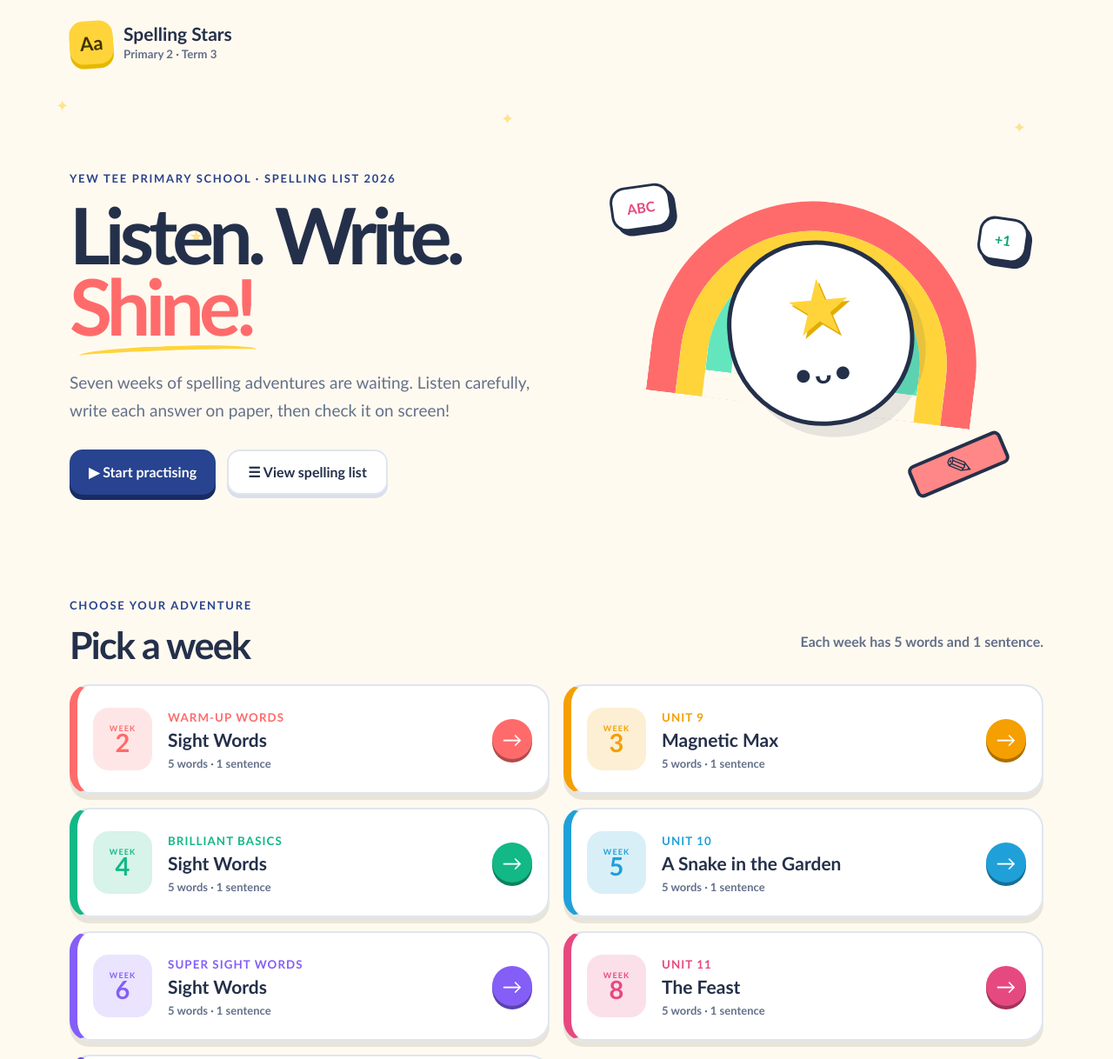
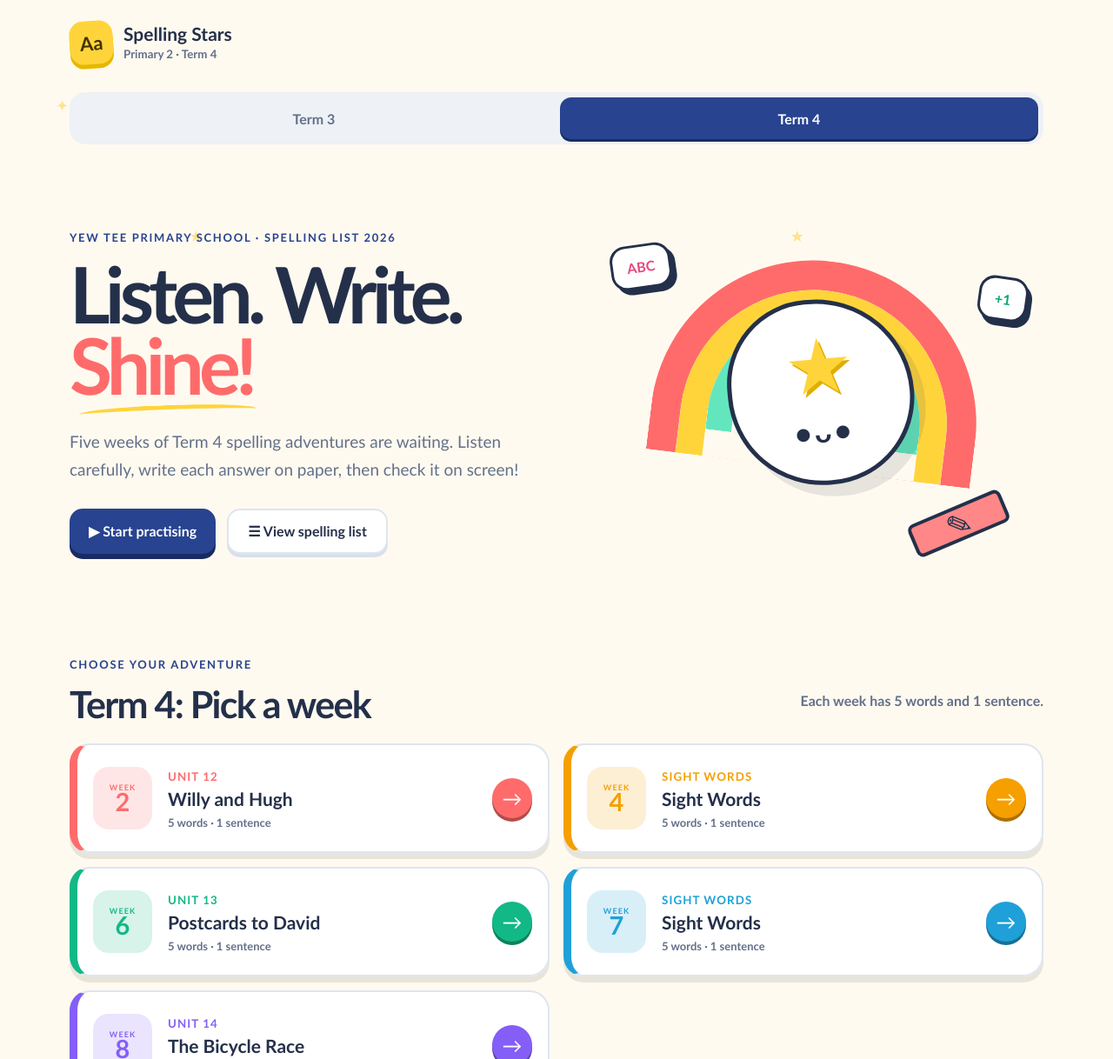
Before and after one commit to goatedapps/rq-spelling, a plain HTML site: page index.html in a window 1280 px wide. Shown: the top 1218 px of the page at 87% size. Drawn offline with Linux system fonts and the light colour scheme.

Commit message:
Add Term 4 spelling lists and separate term tabs

```diff
--- a/index.html
+++ b/index.html
@@ -4,12 +4,13 @@
   <meta charset="utf-8">
   <meta name="viewport" content="width=device-width,initial-scale=1">
   <meta name="theme-color" content="#fffaf0">
-  <title>Spelling Stars — Primary 2 Term 3</title>
+  <title>Spelling Stars — Primary 2 Terms 3 &amp; 4</title>
   <style>
     :root{--ink:#24304a;--muted:#63708a;--cream:#fffaf0;--paper:#fff;--navy:#28438f;--yellow:#ffd43b;--coral:#ff6b6b;--mint:#63e6be;--line:#dfe5f0}
     *{box-sizing:border-box}html{scroll-behavior:smooth}body{margin:0;background:var(--cream);color:var(--ink);font-family:"Trebuchet MS","Avenir Next",Avenir,Arial,sans-serif}button,input,textarea{font:inherit}button{color:inherit}button:focus-visible,input:focus-visible,textarea:focus-visible{outline:4px solid rgba(50,108,255,.25);outline-offset:3px}
     #app{min-height:100vh;position:relative;overflow:hidden}#app:before{content:"";position:fixed;inset:0;pointer-events:none;opacity:.26;background-image:radial-gradient(#2e4072 .65px,transparent .65px);background-size:18px 18px}.decor{position:absolute;inset:0;pointer-events:none}.decor span{position:absolute;color:#ffc928;font-size:18px;opacity:.5}.decor span:nth-child(1){left:5%;top:110px}.decor span:nth-child(2){left:17%;top:260px}.decor span:nth-child(3){left:45%;top:125px}.decor span:nth-child(4){left:71%;top:260px}.decor span:nth-child(5){left:91%;top:135px}
     .topbar{position:relative;z-index:5;max-width:1180px;margin:auto;padding:24px 30px;display:flex;align-items:center;justify-content:space-between}.brand{border:0;background:transparent;display:flex;align-items:center;gap:12px;cursor:pointer;text-align:left;padding:0}.brand-mark{width:50px;height:50px;border-radius:16px;display:grid;place-items:center;background:var(--yellow);color:#403300;font-size:22px;font-weight:900;transform:rotate(-4deg);box-shadow:0 5px 0 #e6b800}.brand strong{display:block;font-size:21px;line-height:1.05}.brand small{display:block;color:var(--muted);margin-top:4px;font-weight:700}.home-btn{border:2px solid var(--line);border-radius:14px;background:#fff;font-weight:800;padding:10px 16px;cursor:pointer;box-shadow:0 3px 0 #d8dfeb}
+    .term-tabs{position:relative;z-index:5;display:flex;gap:8px;width:min(1120px,calc(100% - 44px));margin:8px auto 0;padding:6px;background:#eef1f5;border-radius:18px}.term-tab{flex:1;min-height:48px;border:0;border-radius:13px;background:transparent;color:var(--muted);font-weight:900;cursor:pointer}.term-tab[aria-selected="true"]{background:var(--navy);color:#fff;box-shadow:0 3px 0 #192b62}
     .page{position:relative;z-index:1;width:min(1120px,calc(100% - 44px));margin:auto}.hero{min-height:570px;display:grid;grid-template-columns:1.05fr .95fr;align-items:center;gap:40px}.eyebrow{color:var(--navy);font-size:13px;font-weight:900;letter-spacing:.13em;text-transform:uppercase;margin:0 0 16px}.hero h1{font-size:clamp(60px,7vw,92px);line-height:.91;letter-spacing:-.065em;margin:0}.hero h1 em{color:var(--coral);font-style:normal;position:relative}.hero h1 em:after{content:"";position:absolute;left:5%;right:-2%;bottom:-8px;height:10px;border-radius:50%;border-top:5px solid var(--yellow);transform:rotate(-2deg)}.hero-text{color:var(--muted);font-size:19px;line-height:1.65;max-width:570px;margin:32px 0 0}.actions{display:flex;gap:13px;flex-wrap:wrap;margin-top:30px}.primary,.secondary,.text-btn{min-height:52px;border-radius:15px;padding:0 22px;border:0;font-weight:900;cursor:pointer}.primary{background:var(--navy);color:#fff;box-shadow:0 6px 0 #192b62}.secondary{background:#fff;border:2px solid var(--line);box-shadow:0 4px 0 #d9dfeb}.text-btn{background:transparent;text-decoration:underline}
     .hero-art{height:430px;position:relative;display:grid;place-items:center}.rainbow{position:absolute;width:375px;height:240px;top:64px;border-radius:210px 210px 0 0;border:34px solid var(--coral);border-bottom:0;transform:rotate(7deg)}.rainbow i{position:absolute;border-radius:180px 180px 0 0;border-bottom:0}.rainbow i:nth-child(1){inset:0;border:31px solid var(--yellow);border-bottom:0}.rainbow i:nth-child(2){inset:31px;border:30px solid var(--mint);border-bottom:0}.rainbow i:nth-child(3){inset:61px;border:29px solid #73c0fc;border-bottom:0}.mascot{position:relative;z-index:2;width:214px;height:214px;background:#fff;border:5px solid var(--ink);border-radius:46% 54% 48% 52%;display:grid;place-items:center;transform:rotate(-5deg);box-shadow:12px 14px 0 rgba(36,48,74,.11)}.mascot-star{position:absolute;font-size:88px;color:var(--yellow);top:16px;text-shadow:3px 4px 0 #e1ad00}.face{margin-top:88px;font-size:34px;font-weight:900;letter-spacing:3px}.pencil{position:absolute;right:40px;bottom:44px;z-index:3;background:#ff8787;width:115px;height:40px;border:4px solid var(--ink);border-radius:8px;font-size:35px;line-height:32px;text-align:center;transform:rotate(-23deg)}.bubble{position:absolute;z-index:3;border:3px solid var(--ink);background:#fff;border-radius:18px;padding:13px 16px;font-weight:900;box-shadow:5px 6px 0 var(--ink)}.b1{top:45px;left:15px;transform:rotate(-8deg);color:#e64980}.b2{right:18px;top:82px;transform:rotate(8deg);color:#0ca678}
     .week-section{padding:20px 0 90px}.section-head{display:flex;justify-content:space-between;align-items:end;gap:30px;margin-bottom:24px}.section-head h2,.intro h1{font-size:43px;line-height:1;margin:0;letter-spacing:-.04em}.section-head>p,.intro>p:last-child{color:var(--muted);font-weight:700}.week-grid{display:grid;grid-template-columns:repeat(2,1fr);gap:16px}.week-card{--week:#ff6b6b;min-height:126px;padding:18px;border:2px solid var(--line);border-left:9px solid var(--week);border-radius:23px;background:rgba(255,255,255,.94);display:flex;align-items:center;gap:18px;box-shadow:0 7px 0 #e8e4d9}.week-no{width:68px;height:72px;flex:0 0 auto;background:color-mix(in srgb,var(--week) 17%,white);color:var(--week);border-radius:18px;display:grid;place-content:center;text-align:center;font-size:29px;line-height:.85;font-weight:900}.week-no span{font-size:9px;letter-spacing:.12em}.week-copy{flex:1;min-width:0}.week-copy small{color:var(--week);font-weight:900;text-transform:uppercase;letter-spacing:.08em}.week-copy h3{margin:5px 0 7px;font-size:21px}.week-copy p{margin:0;color:var(--muted);font-size:13px;font-weight:700}.round-btn{width:46px;height:46px;border:0;border-radius:50%;background:var(--week);color:#fff;font-size:23px;cursor:pointer;box-shadow:0 4px 0 color-mix(in srgb,var(--week) 70%,black)}
@@ -25,7 +26,7 @@
 <body>
   <div id="app"></div>
   <script>
-    const WEEKS=[
+    const TERMS={3:[
       {week:2,title:"Sight Words",label:"Warm-up words",colour:"#ff6b6b",words:["would","quickly","smiled","nodded","decided"],sentence:"Mother thanked our neighbour for helping her."},
       {week:3,title:"Magnetic Max",label:"Unit 9",colour:"#f59f00",words:["bunch","magnet","pockets","paper clips","skateboard"],sentence:"Odd things happen when people walk under this tree."},
       {week:4,title:"Sight Words",label:"Brilliant basics",colour:"#12b886",words:["under","right","being","healthy","exercise"],sentence:"David stormed into his room after arguing with his brother."},
@@ -33,22 +34,31 @@
       {week:6,title:"Sight Words",label:"Super sight words",colour:"#845ef7",words:["half","almost","spend","loudly","listened"],sentence:"That night, I fell asleep very quickly."},
       {week:8,title:"The Feast",label:"Unit 11",colour:"#e64980",words:["furious","served","danced","fabulous","invitation"],sentence:"He went home with tears in his dinosaur eyes."},
       {week:9,title:"Sight Words",label:"Final word quest",colour:"#7048e8",words:["learn","places","angry","holidays","delicious"],sentence:"James bowed his head and apologised to Mary for pushing her."}
-    ];
-    const state={screen:"home",weekIndex:0,part:"words",itemIndex:0,revealed:false,celebrate:false};
+    ],4:[
+      {week:2,title:"Willy and Hugh",label:"Unit 12",colour:"#ff6b6b",words:["lonely","amazed","business","appeared","terrifying"],sentence:"Everyone seemed to have friends except Willy."},
+      {week:4,title:"Sight Words",label:"Sight words",colour:"#f59f00",words:["finally","helpful","happily","excited","herself"],sentence:"We rushed over to see what had happened."},
+      {week:6,title:"Postcards to David",label:"Unit 13",colour:"#12b886",words:["night","awake","another","learning","afternoon"],sentence:"On a hazy October evening, David got another postcard."},
+      {week:7,title:"Sight Words",label:"Sight words",colour:"#20a0d8",words:["dinner","usually","surprised","wonderful","sometimes"],sentence:"My heart began to beat faster."},
+      {week:8,title:"The Bicycle Race",label:"Unit 14",colour:"#845ef7",words:["useful","pedalled","colourful","cheered","disappointed"],sentence:"The children were ready for the race."}
+    ]};
+    const getWeeks=()=>TERMS[state.term];
+    const state={term:4,screen:"home",weekIndex:0,part:"words",itemIndex:0,revealed:false,celebrate:false};
     const app=document.getElementById("app");
     const esc=s=>String(s).replace(/[&<>"']/g,c=>({"&":"&amp;","<":"&lt;",">":"&gt;",'"':"&quot;","'":"&#39;"}[c]));
     function speak(text){if(!("speechSynthesis" in window)){alert("Speech is not available in this browser.");return}speechSynthesis.cancel();const u=new SpeechSynthesisUtterance(text);u.lang="en-SG";u.rate=.72;u.pitch=1.05;speechSynthesis.speak(u)}
-    function shell(content){return `<div class="decor" aria-hidden="true"><span>✦</span><span>★</span><span>✦</span><span>★</span><span>✦</span></div><header class="topbar"><button class="brand" data-action="home" aria-label="Go to home"><span class="brand-mark">Aa</span><span><strong>Spelling Stars</strong><small>Primary 2 · Term 3</small></span></button>${state.screen!=="home"?'<button class="home-btn" data-action="home">⌂ <span>Home</span></button>':""}</header>${content}<footer><span>Made for little learners with big dreams</span><b>★</b></footer>`}
-    function home(){const cards=WEEKS.map((w,i)=>`<article class="week-card" style="--week:${w.colour}"><div class="week-no"><span>WEEK</span>${w.week}</div><div class="week-copy"><small>${w.label}</small><h3>${w.title}</h3><p>5 words · 1 sentence</p></div><button class="round-btn" data-action="start" data-week="${i}" aria-label="Practise week ${w.week}">→</button></article>`).join("");return shell(`<div class="page"><section class="hero"><div><p class="eyebrow">Yew Tee Primary School · Spelling List 2026</p><h1>Listen. Write.<br><em>Shine!</em></h1><p class="hero-text">Seven weeks of spelling adventures are waiting. Listen carefully, write each answer on paper, then check it on screen!</p><div class="actions"><button class="primary" data-action="start" data-week="0">▶ Start practising</button><button class="secondary" data-action="learn">☰ View spelling list</button></div></div><div class="hero-art" aria-hidden="true"><div class="rainbow"><i></i><i></i><i></i></div><div class="mascot"><span class="mascot-star">★</span><span class="face">•ᴗ•</span></div><div class="pencil">✎</div><div class="bubble b1">ABC</div><div class="bubble b2">+1</div></div></section><section class="week-section"><div class="section-head"><div><p class="eyebrow">Choose your adventure</p><h2>Pick a week</h2></div><p>Each week has 5 words and 1 sentence.</p></div><div class="week-grid">${cards}</div></section></div>`)}
+    function shell(content){return `<div class="decor" aria-hidden="true"><span>✦</span><span>★</span><span>✦</span><span>★</span><span>✦</span></div><header class="topbar"><button class="brand" data-action="home" aria-label="Go to home"><span class="brand-mark">Aa</span><span><strong>Spelling Stars</strong><small>Primary 2 · Term ${state.term}</small></span></button>${state.screen!=="home"?'<button class="home-btn" data-action="home">⌂ <span>Home</span></button>':""}</header><nav class="term-tabs" role="tablist" aria-label="Spelling term">${[3,4].map(term=>`<button class="term-tab" id="term-tab-${term}" role="tab" aria-selected="${state.term===term}" aria-controls="term-panel" tabindex="${state.term===term?0:-1}" data-action="term" data-term="${term}">Term ${term}</button>`).join("")}</nav><div id="term-panel" role="tabpanel" aria-labelledby="term-tab-${state.term}">${content}</div><footer><span>Made for little learners with big dreams</span><b>★</b></footer>`}
+    function home(){const cards=getWeeks().map((w,i)=>`<article class="week-card" style="--week:${w.colour}"><div class="week-no"><span>WEEK</span>${w.week}</div><div class="week-copy"><small>${w.label}</small><h3>${w.title}</h3><p>5 words · 1 sentence</p></div><button class="round-btn" data-action="start" data-week="${i}" aria-label="Practise week ${w.week}">→</button></article>`).join("");return shell(`<div class="page"><section class="hero"><div><p class="eyebrow">Yew Tee Primary School · Spelling List 2026</p><h1>Listen. Write.<br><em>Shine!</em></h1><p class="hero-text">${state.term===3?"Seven":"Five"} weeks of Term ${state.term} spelling adventures are waiting. Listen carefully, write each answer on paper, then check it on screen!</p><div class="actions"><button class="primary" data-action="start" data-week="0">▶ Start practising</button><button class="secondary" data-action="learn">☰ View spelling list</button></div></div><div class="hero-art" aria-hidden="true"><div class="rainbow"><i></i><i></i><i></i></div><div class="mascot"><span class="mascot-star">★</span><span class="face">•ᴗ•</span></div><div class="pencil">✎</div><div class="bubble b1">ABC</div><div class="bubble b2">+1</div></div></section><section class="week-section"><div class="section-head"><div><p class="eyebrow">Choose your adventure</p><h2>Term ${state.term}: Pick a week</h2></div><p>Each week has 5 words and 1 sentence.</p></div><div class="week-grid">${cards}</div></section></div>`)}
     function miniSpeak(text){return `<button class="speak-mini" data-action="speak" data-text="${encodeURIComponent(text)}" aria-label="Read aloud: ${esc(text)}">🔊</button>`}
-    function learn(){const cards=WEEKS.map((w,i)=>`<article class="learn-card" style="--week:${w.colour}"><div class="learn-top"><span>Week ${w.week}</span><small>${w.label}</small></div><h2>${w.title}</h2><ol>${w.words.map(x=>`<li><span>${esc(x)}</span>${miniSpeak(x)}</li>`).join("")}</ol><div class="sentence-box"><div><small>Sentence</small><p>${esc(w.sentence)}</p></div>${miniSpeak(w.sentence)}</div><button class="card-practice" data-action="start" data-week="${i}">Practise week ${w.week} →</button></article>`).join("");return shell(`<div class="page"><section class="intro"><p class="eyebrow">Learn at your own pace</p><h1>My spelling list</h1><p>Tap any speaker to hear a word or sentence.</p></section><div class="learn-grid">${cards}</div></div>`)}
-    function practice(){const w=WEEKS[state.weekIndex],target=state.part==="words"?w.words[state.itemIndex]:w.sentence,total=6,index=state.part==="words"?state.itemIndex:5;if(state.celebrate)return shell(`<div class="page practice-page"><section class="celebrate"><div class="confetti">✦ ★ ✦ ★ ✦</div><div class="big-star">★</div><p class="eyebrow">Week ${w.week} complete</p><h1>You’re a spelling star!</h1><p>You listened to all 5 words and the sentence. Great effort!</p><div class="actions"><button class="primary" data-action="restart">Practise again</button>${state.weekIndex<WEEKS.length-1?'<button class="secondary" data-action="nextweek">Next week →</button>':""}<button class="text-btn" data-action="home">Choose another week</button></div></section></div>`);
+    function learn(){const cards=getWeeks().map((w,i)=>`<article class="learn-card" style="--week:${w.colour}"><div class="learn-top"><span>Week ${w.week}</span><small>${w.label}</small></div><h2>${w.title}</h2><ol>${w.words.map(x=>`<li><span>${esc(x)}</span>${miniSpeak(x)}</li>`).join("")}</ol><div class="sentence-box"><div><small>Sentence</small><p>${esc(w.sentence)}</p></div>${miniSpeak(w.sentence)}</div><button class="card-practice" data-action="start" data-week="${i}">Practise week ${w.week} →</button></article>`).join("");return shell(`<div class="page"><section class="intro"><p class="eyebrow">Learn at your own pace</p><h1>Term ${state.term} spelling list</h1><p>Tap any speaker to hear a word or sentence.</p></section><div class="learn-grid">${cards}</div></div>`)}
+    function practice(){const w=getWeeks()[state.weekIndex],target=state.part==="words"?w.words[state.itemIndex]:w.sentence,total=6,index=state.part==="words"?state.itemIndex:5;if(state.celebrate)return shell(`<div class="page practice-page"><section class="celebrate"><div class="confetti">✦ ★ ✦ ★ ✦</div><div class="big-star">★</div><p class="eyebrow">Week ${w.week} complete</p><h1>You’re a spelling star!</h1><p>You listened to all 5 words and the sentence. Great effort!</p><div class="actions"><button class="primary" data-action="restart">Practise again</button>${state.weekIndex<getWeeks().length-1?'<button class="secondary" data-action="nextweek">Next week →</button>':""}<button class="text-btn" data-action="home">Choose another week</button></div></section></div>`);
       const result=state.revealed?`<div class="result" role="status"><span class="result-icon">✓</span><div><small>Check your paper. The answer is</small><strong>${esc(target)}</strong></div>${miniSpeak(target)}</div>`:"";
       return shell(`<div class="page practice-page"><section class="practice-head"><div><button class="back-link" data-action="home">← All weeks</button><p class="eyebrow">Week ${w.week} · ${w.title}</p></div><div class="step">${index+1} <span>/ ${total}</span></div></section><div class="progress"><span style="width:${(index+1)/total*100}%;background:${w.colour}"></span></div><section class="practice-card"><div class="prompt">${state.part==="words"?`Word ${state.itemIndex+1} of 5`:"Sentence time"}</div><div class="listen"><button class="speaker" data-action="speak" data-text="${encodeURIComponent(target)}">🔊 &nbsp; Listen again</button><p>${state.part==="words"?"Listen carefully to the word.":"Listen carefully to the whole sentence."}</p></div><div class="paper-prompt"><span class="paper-icon">✎</span><div><small>Now it’s your turn</small><strong>Write it down on paper</strong></div></div>${result}<div class="practice-actions"><button class="prev" data-action="previous" ${state.part==="words"&&state.itemIndex===0?"disabled":""}>← Previous</button>${!state.revealed?'<button class="reveal" data-action="reveal">Reveal answer</button>':`<button class="next" data-action="next">${state.part==="sentence"?"Finish week":"Next"} →</button>`}</div></section></div>`)}
     function render(){app.innerHTML=state.screen==="home"?home():state.screen==="learn"?learn():practice()}
-    function start(i){Object.assign(state,{screen:"practice",weekIndex:i,part:"words",itemIndex:0,revealed:false,celebrate:false});render();speak(WEEKS[i].words[0]);window.scrollTo(0,0)}
-    function next(){const w=WEEKS[state.weekIndex];if(state.part==="words"&&state.itemIndex<4){state.itemIndex++;state.revealed=false;render();speak(w.words[state.itemIndex])}else if(state.part==="words"){state.part="sentence";state.revealed=false;render();speak(w.sentence)}else{state.celebrate=true;render();window.scrollTo(0,0)}}
-    app.addEventListener("click",e=>{const b=e.target.closest("button");if(!b)return;const a=b.dataset.action;if(a==="home"){if("speechSynthesis" in window)speechSynthesis.cancel();state.screen="home";render();window.scrollTo(0,0)}else if(a==="learn"){state.screen="learn";render();window.scrollTo(0,0)}else if(a==="start")start(Number(b.dataset.week));else if(a==="speak")speak(decodeURIComponent(b.dataset.text));else if(a==="reveal"){state.revealed=true;render()}else if(a==="next")next();else if(a==="previous"){const w=WEEKS[state.weekIndex];if(state.part==="sentence"){state.part="words";state.itemIndex=4}else if(state.itemIndex>0)state.itemIndex--;state.revealed=false;render();speak(w.words[state.itemIndex])}else if(a==="restart")start(state.weekIndex);else if(a==="nextweek")start(state.weekIndex+1)});
+    function selectTerm(term){if(term===state.term)return;if("speechSynthesis" in window)speechSynthesis.cancel();Object.assign(state,{term,screen:state.screen==="learn"?"learn":"home",weekIndex:0,part:"words",itemIndex:0,revealed:false,celebrate:false});render();document.getElementById(`term-tab-${term}`).focus()}
+    app.addEventListener("keydown",e=>{if(!e.target.matches('[role="tab"]'))return;const keys=["ArrowLeft","ArrowRight","Home","End"];if(!keys.includes(e.key))return;e.preventDefault();selectTerm(e.key==="Home"?3:e.key==="End"?4:state.term===3?4:3)});
+    function start(i){Object.assign(state,{screen:"practice",weekIndex:i,part:"words",itemIndex:0,revealed:false,celebrate:false});render();speak(getWeeks()[i].words[0]);window.scrollTo(0,0)}
+    function next(){const w=getWeeks()[state.weekIndex];if(state.part==="words"&&state.itemIndex<4){state.itemIndex++;state.revealed=false;render();speak(w.words[state.itemIndex])}else if(state.part==="words"){state.part="sentence";state.revealed=false;render();speak(w.sentence)}else{state.celebrate=true;render();window.scrollTo(0,0)}}
+    app.addEventListener("click",e=>{const b=e.target.closest("button");if(!b)return;const a=b.dataset.action;if(a==="term")selectTerm(Number(b.dataset.term));else if(a==="home"){if("speechSynthesis" in window)speechSynthesis.cancel();state.screen="home";render();window.scrollTo(0,0)}else if(a==="learn"){state.screen="learn";render();window.scrollTo(0,0)}else if(a==="start")start(Number(b.dataset.week));else if(a==="speak")speak(decodeURIComponent(b.dataset.text));else if(a==="reveal"){state.revealed=true;render()}else if(a==="next")next();else if(a==="previous"){const w=getWeeks()[state.weekIndex];if(state.part==="sentence"){state.part="words";state.itemIndex=4}else if(state.itemIndex>0)state.itemIndex--;state.revealed=false;render();speak(w.words[state.itemIndex])}else if(a==="restart")start(state.weekIndex);else if(a==="nextweek")start(state.weekIndex+1)});
     render();
   </script>
 </body>
```
